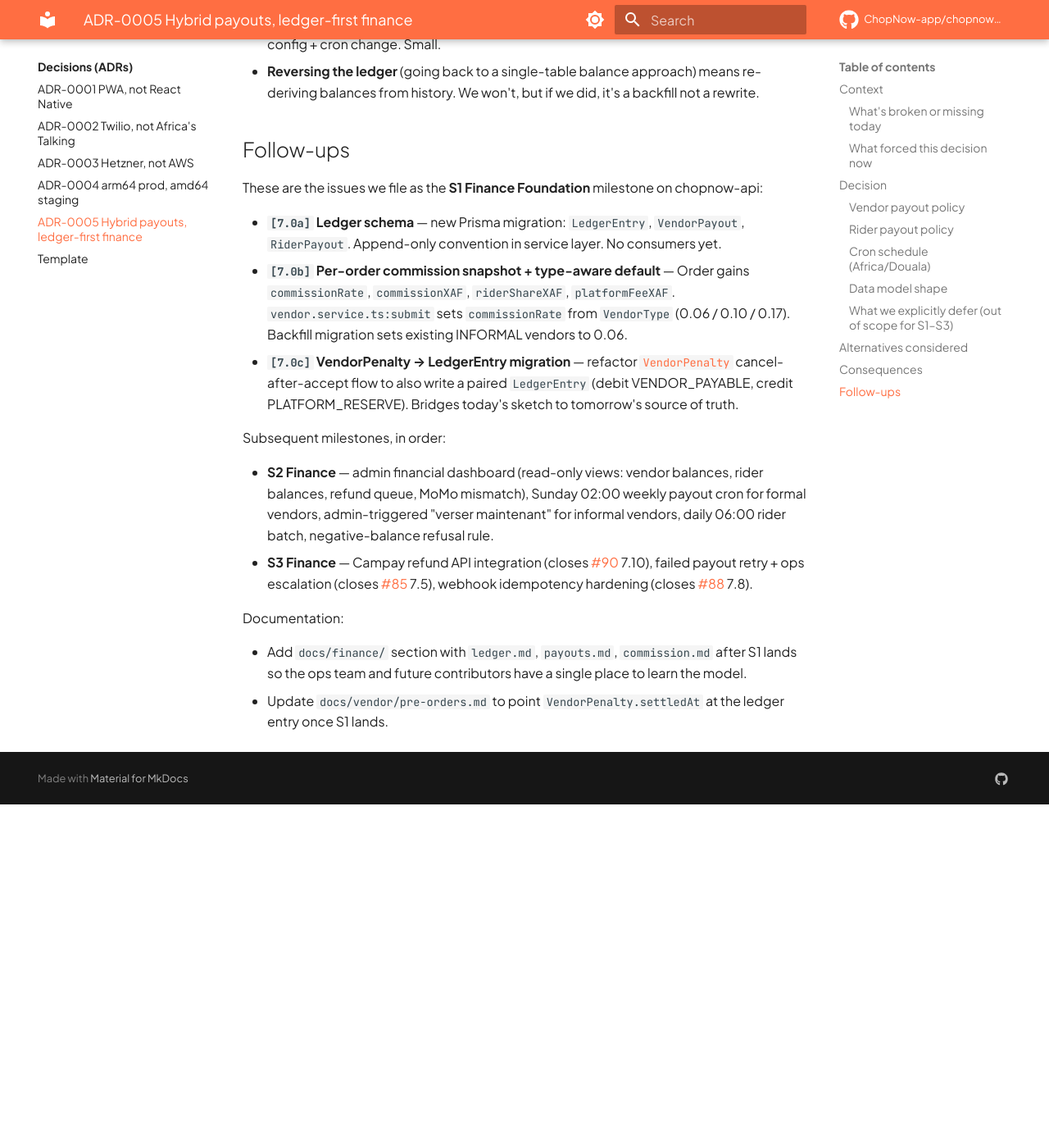
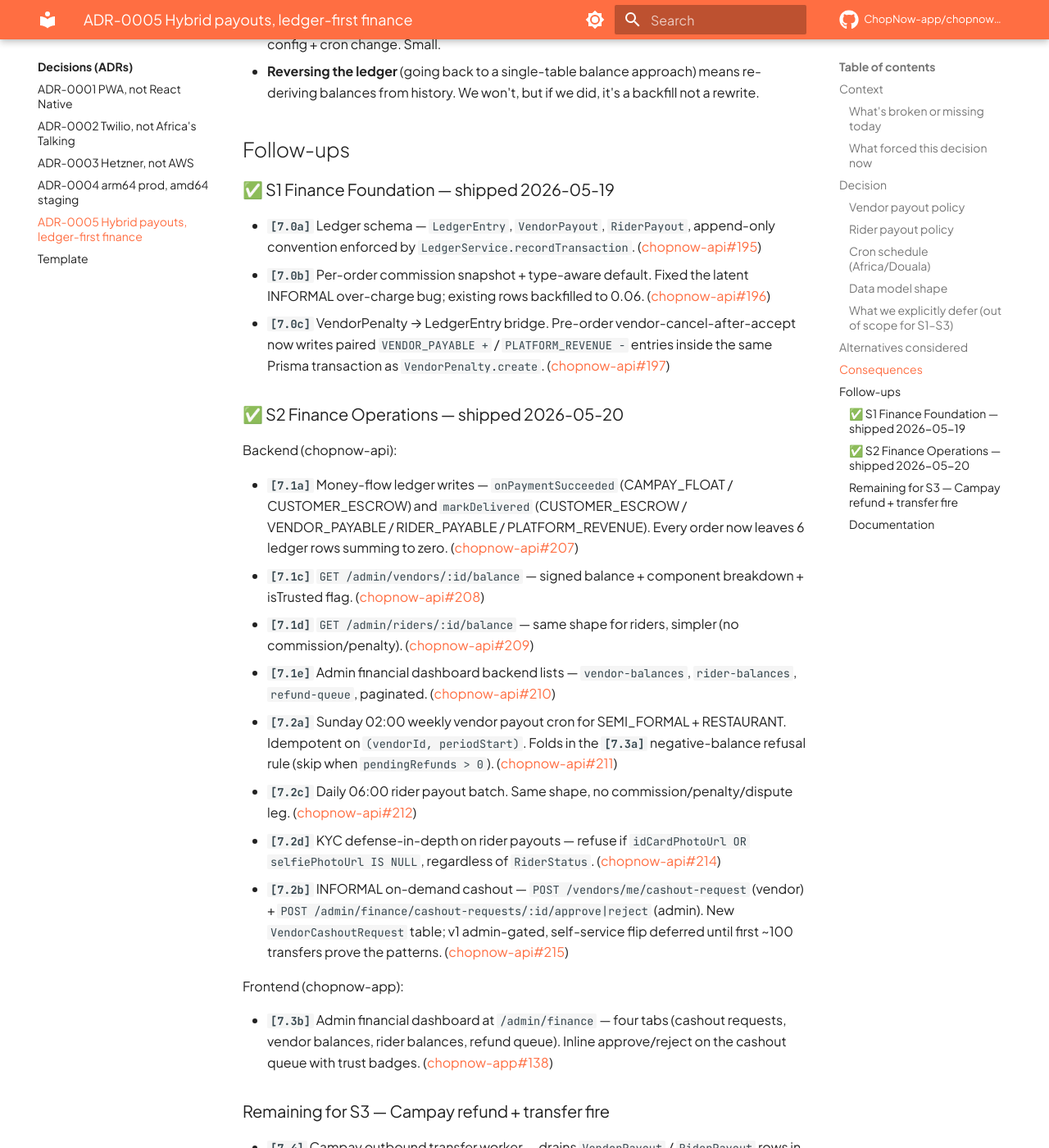
Before and after one commit to ChopNow-app/chopnow-docs, an MkDocs documentation site: the page built from docs/decisions/0005-payout-architecture.md, in a window 1280 px wide and 1400 px high, scrolled down 7593 px. Shown: the whole window at 82% size. Built offline with MkDocs 1.6.1 and Material for MkDocs 9.7.7, drawn with Linux system fonts in a browser that asks for light colours; comment, search, counter and statistics services are not loaded; before the commit the page ends 8574 px from its top, so only the background shows below that; some of the changed text lies outside the part shown.

Commit message:
docs(adr-0005): mark S1 + S2 finance milestones as shipped (#5)
Updates the Follow-ups section to reflect the actual landings:

S1 Finance Foundation (2026-05-19):
  - 7.0a Ledger schema (chopnow-api#195)
  - 7.0b Per-order commission snapshot + INFORMAL backfill (#196)
  - 7.0c VendorPenalty → ledger bridge (#197)

S2 Finance Operations (2026-05-20):
  - 7.1a Money-flow ledger writes (#207)
  - 7.1c Vendor balance endpoint (#208)
  - 7.1d Rider balance endpoint (#209)
  - 7.1e Admin finance dashboard backend (#210)
  - 7.2a Sunday vendor payout cron + 7.3a negative-balance rule (#211)
  - 7.2c Daily rider payout batch (#212)
  - 7.2d KYC defense-in-depth (#214)
  - 7.2b INFORMAL on-demand cashout (#215)
  - 7.3b Admin financial dashboard frontend (chopnow-app#138)

Remaining for S3 enumerated: Campay transfer fire (7.4), Campay
refund API (7.1f / #90), stuck-PICKED_UP + rider-fraud resolution
(#213), failed payout retry (#85), webhook idempotency hardening
(#88).

```diff
--- a/docs/decisions/0005-payout-architecture.md
+++ b/docs/decisions/0005-payout-architecture.md
@@ -227,18 +227,39 @@ These remain in the backlog but are downstream of getting the foundation right:
 
 ## Follow-ups
 
-These are the issues we file as the **S1 Finance Foundation** milestone on chopnow-api:
+### ✅ S1 Finance Foundation — shipped 2026-05-19
 
-- **`[7.0a]` Ledger schema** — new Prisma migration: `LedgerEntry`, `VendorPayout`, `RiderPayout`. Append-only convention in service layer. No consumers yet.
-- **`[7.0b]` Per-order commission snapshot + type-aware default** — Order gains `commissionRate`, `commissionXAF`, `riderShareXAF`, `platformFeeXAF`. `vendor.service.ts:submit` sets `commissionRate` from `VendorType` (0.06 / 0.10 / 0.17). Backfill migration sets existing INFORMAL vendors to 0.06.
-- **`[7.0c]` VendorPenalty → LedgerEntry migration** — refactor [`VendorPenalty`](../vendor/pre-orders.md) cancel-after-accept flow to also write a paired `LedgerEntry` (debit VENDOR_PAYABLE, credit PLATFORM_RESERVE). Bridges today's sketch to tomorrow's source of truth.
+- **`[7.0a]`** Ledger schema — `LedgerEntry`, `VendorPayout`, `RiderPayout`, append-only convention enforced by `LedgerService.recordTransaction`. ([chopnow-api#195](https://github.com/ChopNow-app/chopnow-api/pull/195))
+- **`[7.0b]`** Per-order commission snapshot + type-aware default. Fixed the latent INFORMAL over-charge bug; existing rows backfilled to 0.06. ([chopnow-api#196](https://github.com/ChopNow-app/chopnow-api/pull/196))
+- **`[7.0c]`** VendorPenalty → LedgerEntry bridge. Pre-order vendor-cancel-after-accept now writes paired `VENDOR_PAYABLE +` / `PLATFORM_REVENUE −` entries inside the same Prisma transaction as `VendorPenalty.create`. ([chopnow-api#197](https://github.com/ChopNow-app/chopnow-api/pull/197))
 
-Subsequent milestones, in order:
+### ✅ S2 Finance Operations — shipped 2026-05-20
 
-- **S2 Finance** — admin financial dashboard (read-only views: vendor balances, rider balances, refund queue, MoMo mismatch), Sunday 02:00 weekly payout cron for formal vendors, admin-triggered "verser maintenant" for informal vendors, daily 06:00 rider batch, negative-balance refusal rule.
-- **S3 Finance** — Campay refund API integration (closes [#90](https://github.com/ChopNow-app/chopnow-api/issues/90) 7.10), failed payout retry + ops escalation (closes [#85](https://github.com/ChopNow-app/chopnow-api/issues/85) 7.5), webhook idempotency hardening (closes [#88](https://github.com/ChopNow-app/chopnow-api/issues/88) 7.8).
+Backend (chopnow-api):
 
-Documentation:
+- **`[7.1a]`** Money-flow ledger writes — `onPaymentSucceeded` (CAMPAY_FLOAT / CUSTOMER_ESCROW) and `markDelivered` (CUSTOMER_ESCROW / VENDOR_PAYABLE / RIDER_PAYABLE / PLATFORM_REVENUE). Every order now leaves 6 ledger rows summing to zero. ([chopnow-api#207](https://github.com/ChopNow-app/chopnow-api/pull/207))
+- **`[7.1c]`** `GET /admin/vendors/:id/balance` — signed balance + component breakdown + isTrusted flag. ([chopnow-api#208](https://github.com/ChopNow-app/chopnow-api/pull/208))
+- **`[7.1d]`** `GET /admin/riders/:id/balance` — same shape for riders, simpler (no commission/penalty). ([chopnow-api#209](https://github.com/ChopNow-app/chopnow-api/pull/209))
+- **`[7.1e]`** Admin financial dashboard backend lists — `vendor-balances`, `rider-balances`, `refund-queue`, paginated. ([chopnow-api#210](https://github.com/ChopNow-app/chopnow-api/pull/210))
+- **`[7.2a]`** Sunday 02:00 weekly vendor payout cron for SEMI_FORMAL + RESTAURANT. Idempotent on `(vendorId, periodStart)`. Folds in the **`[7.3a]`** negative-balance refusal rule (skip when `pendingRefunds > 0`). ([chopnow-api#211](https://github.com/ChopNow-app/chopnow-api/pull/211))
+- **`[7.2c]`** Daily 06:00 rider payout batch. Same shape, no commission/penalty/dispute leg. ([chopnow-api#212](https://github.com/ChopNow-app/chopnow-api/pull/212))
+- **`[7.2d]`** KYC defense-in-depth on rider payouts — refuse if `idCardPhotoUrl OR selfiePhotoUrl IS NULL`, regardless of `RiderStatus`. ([chopnow-api#214](https://github.com/ChopNow-app/chopnow-api/pull/214))
+- **`[7.2b]`** INFORMAL on-demand cashout — `POST /vendors/me/cashout-request` (vendor) + `POST /admin/finance/cashout-requests/:id/approve|reject` (admin). New `VendorCashoutRequest` table; v1 admin-gated, self-service flip deferred until first ~100 transfers prove the patterns. ([chopnow-api#215](https://github.com/ChopNow-app/chopnow-api/pull/215))
 
-- Add `docs/finance/` section with `ledger.md`, `payouts.md`, `commission.md` after S1 lands so the ops team and future contributors have a single place to learn the model.
-- Update `docs/vendor/pre-orders.md` to point `VendorPenalty.settledAt` at the ledger entry once S1 lands.
+Frontend (chopnow-app):
+
+- **`[7.3b]`** Admin financial dashboard at `/admin/finance` — four tabs (cashout requests, vendor balances, rider balances, refund queue). Inline approve/reject on the cashout queue with trust badges. ([chopnow-app#138](https://github.com/ChopNow-app/chopnow-app/pull/138))
+
+### Remaining for S3 — Campay refund + transfer fire
+
+- **`[7.4]`** Campay outbound transfer worker — drains `VendorPayout` / `RiderPayout` rows in `PENDING` status, fires the actual Campay transfer, flips to `IN_FLIGHT` and then `PAID` on webhook. Until this lands, payout rows are computed correctly but admin must fire transfers manually in the Campay UI.
+- **`[7.1f]` / `[#90]`** Campay refund API integration — drains the refund queue automatically. Today the queue is a manual ops worklist.
+- **`[7.3c]` / [chopnow-api#213](https://github.com/ChopNow-app/chopnow-api/issues/213)** Stuck-PICKED_UP detection + rider-fraud resolution flow. Detection cron flags orders stuck > 2h; admin "resolve" endpoint handles consumer refund + vendor compensation ADJUSTMENT + rider suspension/score in one transaction. Ships alongside 7.1f because fraud detection without refund machinery is half a feature.
+- **`[#85]`** Failed payout retry + ops escalation.
+- **`[#88]`** Webhook idempotency hardening (Campay refund leg).
+
+### Documentation
+
+- ✅ ADR-0005 (this document) — captures the policy + ledger model.
+- ✅ `docs/vendor/pre-orders.md` — updated to describe the ledger pairing (S1).
+- 📋 `docs/finance/` section (`ledger.md`, `payouts.md`, `commission.md`) — defer to S3 when the picture is operationally complete.
```
